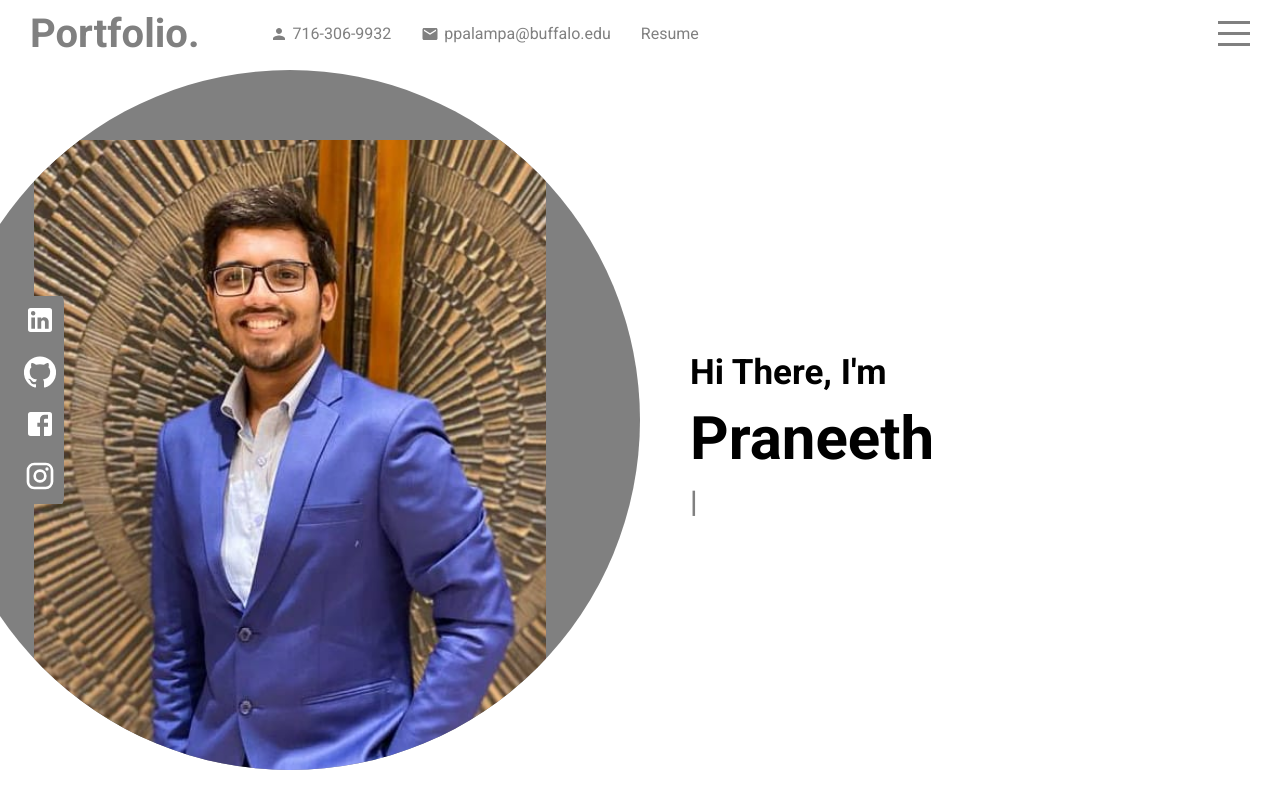
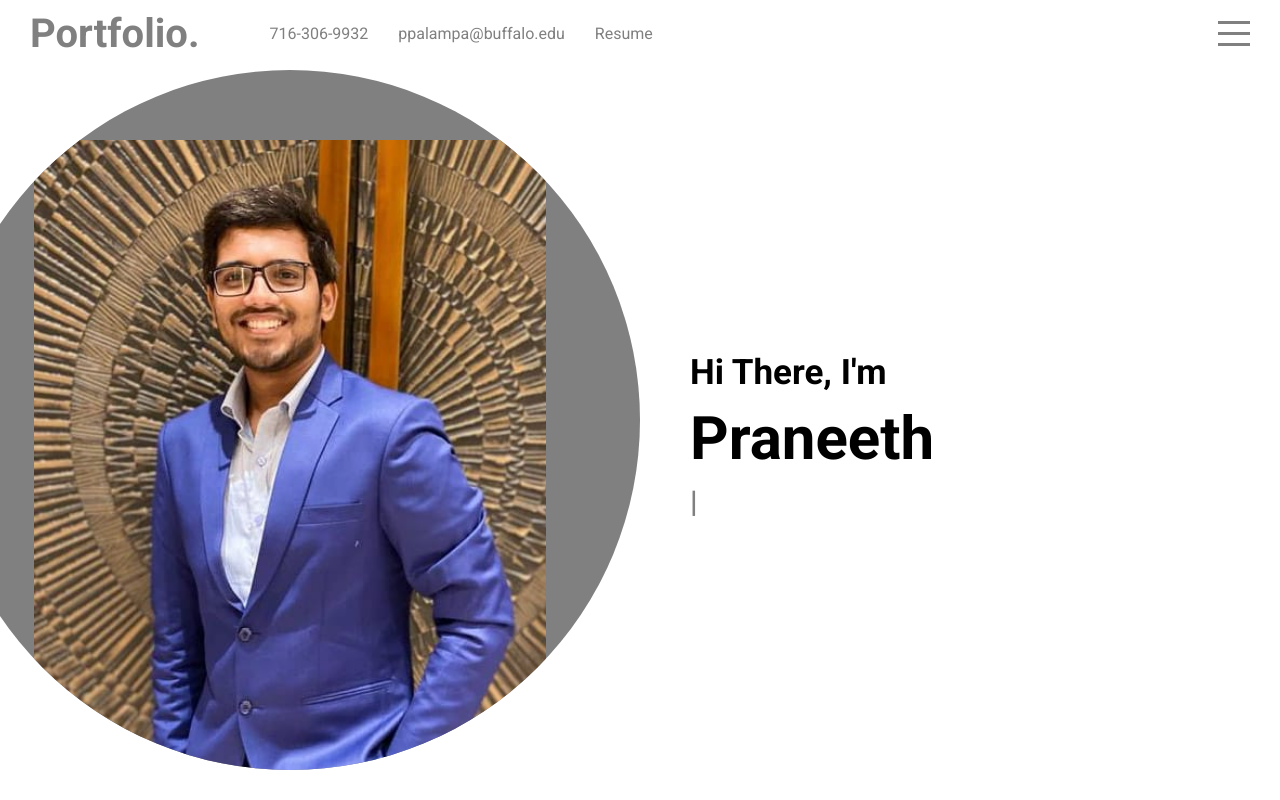
Before and after one commit to PalampalliPraneeth/Portfolio, a React (Create React App) app: page / in a window 1280 px wide. Built offline with nearby package versions, Linux system fonts and the light colour scheme.

Commit message:
trying for deployment

```diff
--- a/package.json
+++ b/package.json
@@ -4,8 +4,6 @@
   "private": true,
   "dependencies": {
     "@emailjs/browser": "^3.12.1",
-    "@material-ui/core": "^4.12.4",
-    "@material-ui/icons": "^4.11.3",
     "@testing-library/jest-dom": "^5.17.0",
     "@testing-library/react": "^13.4.0",
     "@testing-library/user-event": "^13.5.0",
--- a/src/components/socialMediaIcons/MediaIcons.jsx
+++ b/src/components/socialMediaIcons/MediaIcons.jsx
@@ -1,47 +1,49 @@
 import React from 'react';
-import { makeStyles } from '@material-ui/core/styles';
-import { Facebook, LinkedIn, Instagram, GitHub } from '@material-ui/icons';
+// import { makeStyles } from '@material-ui/core/styles';
+// import { Facebook, LinkedIn, Instagram, GitHub } from '@material-ui/icons';
 
-const useStyles = makeStyles((theme) => ({
-  root: {
-    backgroundColor: 'grey',
-    borderRadius: '4%',
-    position: 'fixed',
-    top: '50%',
-    left: theme.spacing(2),
-    transform: 'translateY(-50%)',
-    display: 'flex',
-    flexDirection: 'column',
-    alignItems: 'center',
-    justifyContent: 'center',
-    zIndex: 999,
-  },
-  icon: {
-    margin: theme.spacing(1),
-    fontSize: '2rem',
-    color: '#fff',
-    cursor: 'pointer',
-  },
-}));
+// const useStyles = makeStyles((theme) => ({
+//   root: {
+//     backgroundColor: 'grey',
+//     borderRadius: '4%',
+//     position: 'fixed',
+//     top: '50%',
+//     left: theme.spacing(2),
+//     transform: 'translateY(-50%)',
+//     display: 'flex',
+//     flexDirection: 'column',
+//     alignItems: 'center',
+//     justifyContent: 'center',
+//     zIndex: 999,
+//   },
+//   icon: {
+//     margin: theme.spacing(1),
+//     fontSize: '2rem',
+//     color: '#fff',
+//     cursor: 'pointer',
+//   },
+// }));
 
 const SocialMediaIcons = () => {
-  const classes = useStyles();
+  // const classes = useStyles();
 
   return (
-    <div className={classes.root}>
+    // <div className={classes.root}>
+    <div>
       <a href="https://www.linkedin.com/in/praneethpalampalli/" target="_blank" rel="noopener noreferrer">
-        <LinkedIn className={classes.icon} />
+        {/* <LinkedIn className={classes.icon} /> */}
       </a>
       <a href="https://github.com/PalampalliPraneeth" target="_blank" rel="noopener noreferrer">
-        <GitHub className={classes.icon} />
+        {/* <GitHub className={classes.icon} /> */}
       </a>
       <a href="https://www.facebook.com/praneethkumarreddy.09?mibextid=ZbWKwL" target="_blank" rel="noopener noreferrer">
-        <Facebook className={classes.icon} />
+        {/* <Facebook className={classes.icon} /> */}
       </a>
       <a href="https://www.instagram.com/praneeth_ppkr" target="_blank" rel="noopener noreferrer">
-        <Instagram className={classes.icon} />
+        {/* <Instagram className={classes.icon} /> */}
       </a>
-    </div>
+      </div>
+    // </div>
   );
 };
 
--- a/src/components/topbar/Topbar.jsx
+++ b/src/components/topbar/Topbar.jsx
@@ -1,5 +1,5 @@
 import "./topbar.scss";
-import { Person, Mail } from "@material-ui/icons";
+// import { Person, Mail } from "@material-ui/icons";
 
 export default function Topbar({ menuOpen, setMenuOpen }) {
   const handleDownloadResume = () => {
@@ -29,11 +29,11 @@ export default function Topbar({ menuOpen, setMenuOpen }) {
             Portfolio.
           </a>
           <div className="itemContainer">
-            <Person className="icon" />
+            {/* <Person className="icon" /> */}
             <a href="tel:+17163069932" className="email">716-306-9932</a>
           </div>
           <div className="itemContainer">
-            <Mail className="icon" />
+            {/* <Mail className="icon" /> */}
             <a href="mailto:ppalampa@buffalo.edu" className="email">ppalampa@buffalo.edu</a>
           </div>
           <div className="itemContainer">
```
